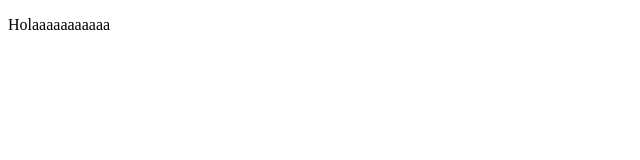
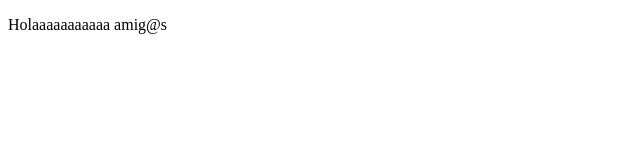
Before and after one commit to carlostriana333/proyectoDemoCursoPrework, a plain HTML site: page index.html in a window 1280 px wide. Shown: the full height of the page, 0-640 px from the left. Drawn offline with Linux system fonts and the light colour scheme.

Commit message:
cambios agregados al parrafo para amig@s

```diff
--- a/index.html
+++ b/index.html
@@ -7,6 +7,6 @@
     <title>Hola Mundo</title>
 </head>
 <body>
-    <p>Holaaaaaaaaaaa</p>
+    <p>Holaaaaaaaaaaa amig@s</p>
 </body>
 </html>
```
